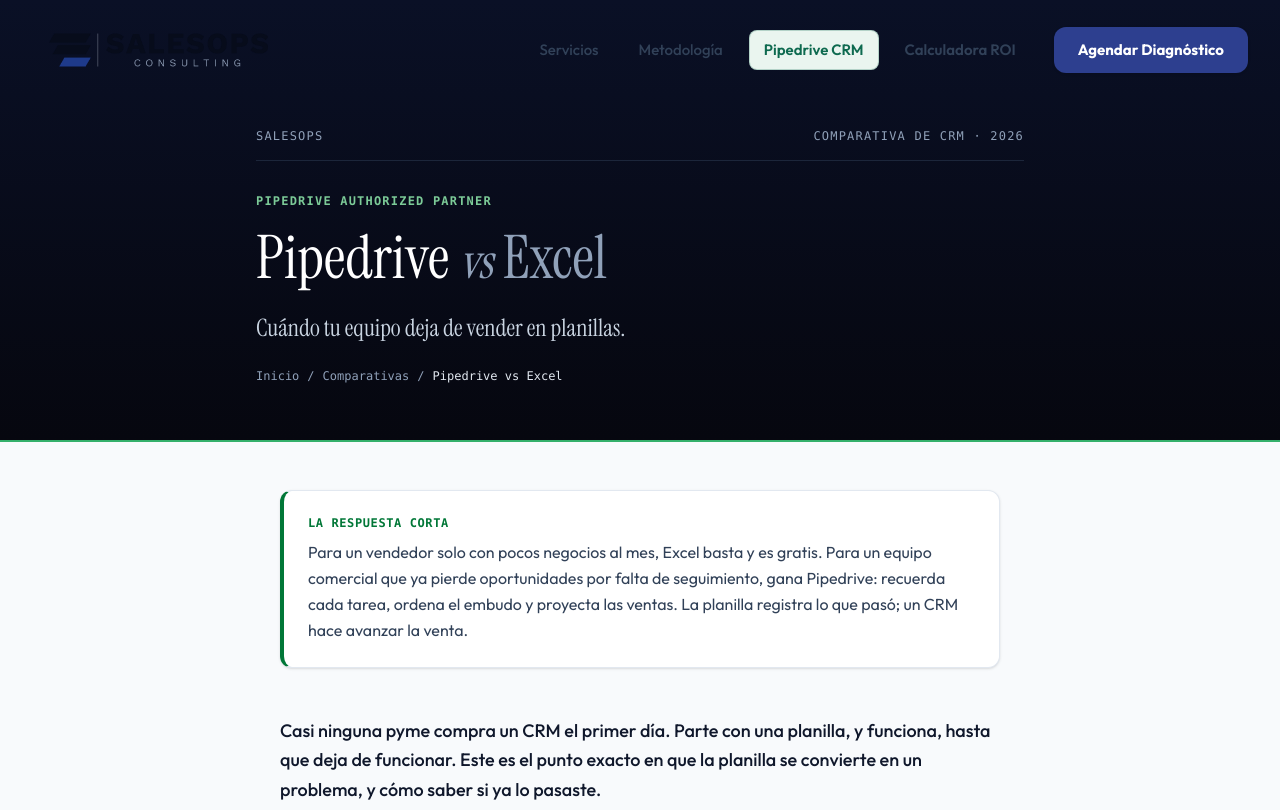
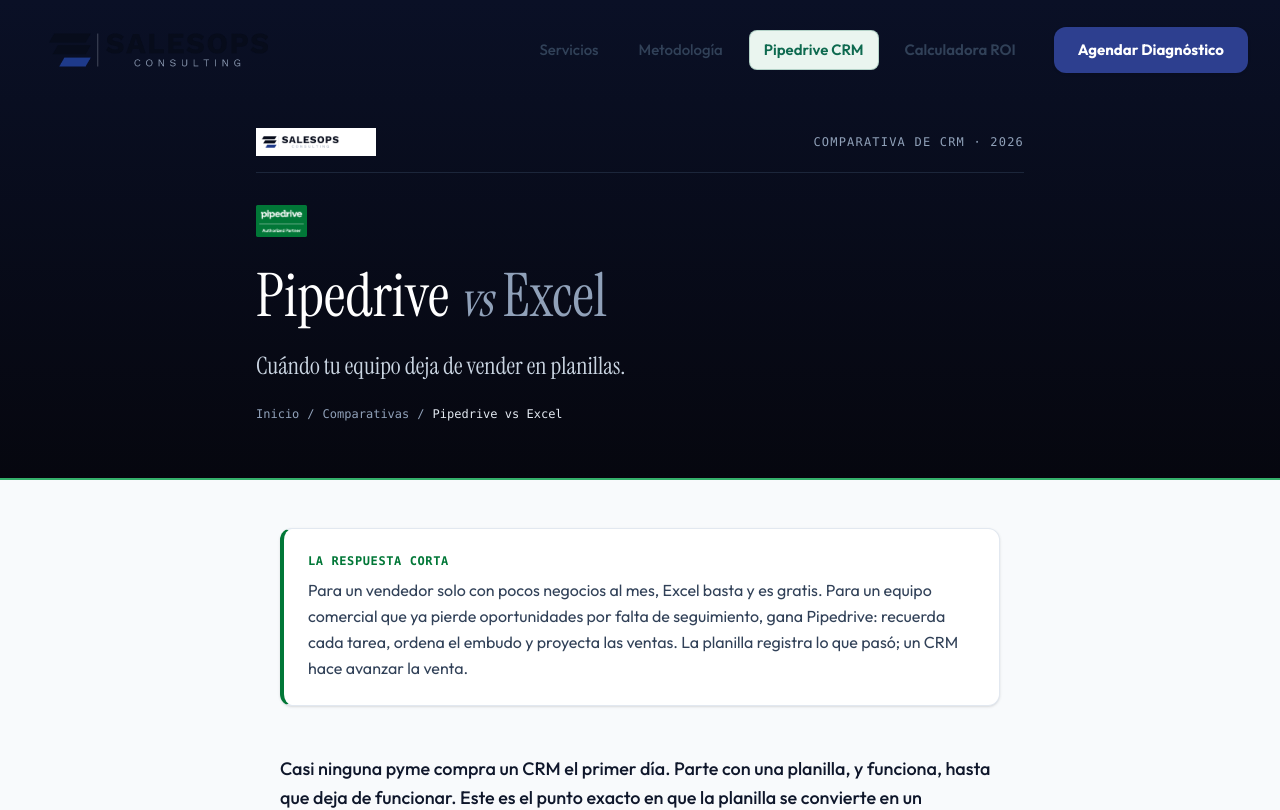
Before and after one commit to alkwingoecke-lab/salesops-consulting-web, a Next.js app: page /comparativas/pipedrive-vs-excel in a window 1280 px wide. Shown: the top 810 px of the page. Built offline with nearby package versions, Linux system fonts and the light colour scheme.

Commit message:
Update page.tsx

```diff
--- a/app/comparativas/pipedrive-vs-excel/page.tsx
+++ b/app/comparativas/pipedrive-vs-excel/page.tsx
@@ -1,5 +1,6 @@
 import type { Metadata } from "next";
 import Link from "next/link";
+import Image from "next/image";
 import { HeaderManager } from "@/components/layout/HeaderManager";
 import { Footer } from "@/components/layout/Footer";
 
@@ -93,7 +94,7 @@
   { q: "¿Necesito ayuda para implementarlo o lo hago solo?", a: "Un equipo chico suele partir bien por su cuenta. Cuando ya hay varios vendedores y un proceso que ordenar, un acompañamiento asegura que el equipo lo adopte y que el embudo refleje tu forma real de vender. Ahí está la diferencia entre un CRM que se usa y uno que se abandona." },
 ];
 
-const FORM_URL = "https://webforms.pipedrive.com/f/cs71NsC9gaigrHlOs1TdIo7mCaKBAqhSvSeTdi2sAQgmmx4jIJYlZGh2Yc9VazEBqz";
+const SCHEDULER_URL = "https://rf-salesopsconsultingspa.pipedrive.com/scheduler/x1JkBrCY/reunion-de-asesoria";
 const AFFILIATE_URL = "https://app.pipedrive.com/affiliate/pdp-soc?utm_source=Salesops+Consulting+SpA&utm_medium=partners_program&utm_content=copy_text&utm_term=pdp-soc";
 
 export default function PipedriveVsExcelPage() {
@@ -108,13 +109,28 @@
       <header className="bg-gradient-to-b from-[#0A1026] to-[#06070F] text-[#EEF1F6] border-b-2 border-[#35B06B] pt-32 pb-14 px-6">
         <div className="max-w-3xl mx-auto">
           <div className="flex justify-between items-center pb-4 mb-8 border-b border-slate-700/50 text-xs font-mono uppercase tracking-widest text-slate-400">
-            <span>SalesOps</span>
+            <Link href="/" className="inline-block">
+              <Image
+                src="/logos/logo-salesops-light.png"
+                alt="SalesOps Consulting"
+                width={140}
+                height={32}
+                className="h-7 w-auto object-contain"
+              />
+            </Link>
             <span>Comparativa de CRM · 2026</span>
           </div>
 
-          <p className="font-mono text-xs uppercase tracking-widest text-[#7CCB98] font-semibold mb-3">
-            Pipedrive Authorized Partner
-          </p>
+          <div className="mb-4 inline-block">
+            <Image
+              src="/logos/pipedrive-partner.png"
+              alt="Pipedrive Authorized Partner"
+              width={160}
+              height={40}
+              className="h-8 w-auto object-contain"
+            />
+          </div>
+
           <h1 className="font-serif text-4xl sm:text-6xl font-normal leading-tight text-white mb-4">
             Pipedrive <span className="italic text-slate-400 text-3xl sm:text-5xl font-light">vs</span> <span className="text-slate-400">Excel</span>
           </h1>
@@ -216,7 +232,7 @@
           </div>
         </div>
 
-        {/* Costo Oculto (Estadísticas) */}
+        {/* Costo Oculto */}
         <section className="mb-14">
           <p className="font-mono text-xs uppercase tracking-widest text-slate-500 font-bold mb-2">El costo oculto</p>
           <h2 className="font-serif text-3xl font-normal text-slate-900 mb-6">
@@ -313,7 +329,7 @@
               Calcula lo que pierdes con planillas
             </Link>
             <a
-  href="https://rf-salesopsconsultingspa.pipedrive.com/scheduler/x1JkBrCY/reunion-de-asesoria"
+              href={SCHEDULER_URL}
               target="_blank"
               rel="noopener noreferrer"
               className="bg-white/10 hover:bg-white/20 text-white px-6 py-3.5 rounded-xl font-bold border border-white/20 transition-colors text-sm"
@@ -323,15 +339,10 @@
           </div>
           <p className="text-xs text-slate-400">
             ¿Prefieres partir por tu cuenta?{" "}
-  <a
-    href="https://app.pipedrive.com/affiliate/pdp-soc?utm_source=Salesops+Consulting+SpA&utm_medium=partners_program&utm_content=copy_text&utm_term=pdp-soc"
-    target="_blank"
-    rel="sponsored noopener noreferrer"
-    className="text-[#7CCB98] underline hover:text-white"
-  >
+            <a href={AFFILIATE_URL} target="_blank" rel="sponsored noopener noreferrer" className="text-[#7CCB98] underline hover:text-white">
               Crea tu cuenta de Pipedrive aquí
             </a>{" "}
-  y parte con una prueba extendida de 30 días.
+            y parte con una prueba extendida.
           </p>
         </div>
       </main>
```
Lines whose indentation alone changed are shown as unchanged.
